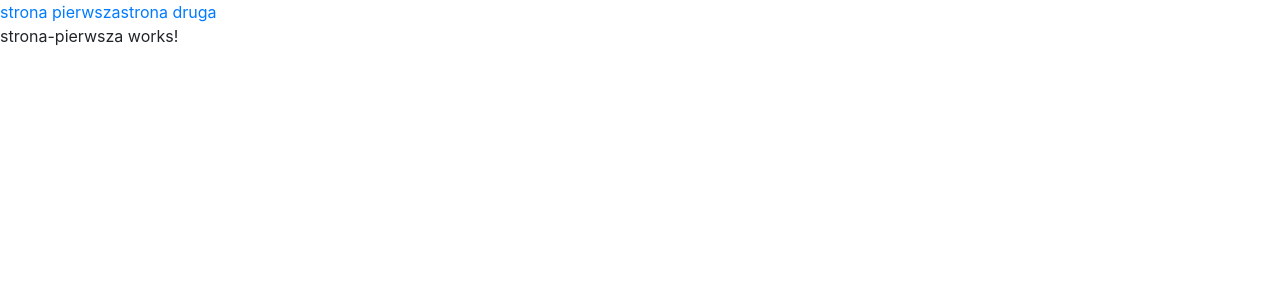
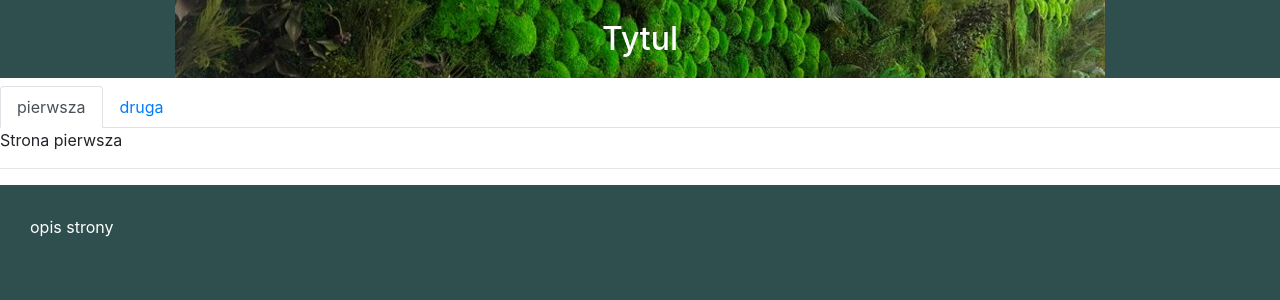
Before and after one commit to danielChrzanowski/AngularProject, an Angular app: page /strona-pierwsza in a window 1280 px wide. Shown: the top 300 px of the page. Built offline with nearby package versions, Linux system fonts and the light colour scheme.

Commit message:
navigation done

```diff
--- a/src/app/app.component.html
+++ b/src/app/app.component.html
@@ -1,6 +1,17 @@
-<nav>
-  <a routerLink="strona-pierwsza" routerLinkActive="active">strona pierwsza</a>
-  <a routerLink="strona-druga">strona druga</a>
-</nav>
+<h2>Tytul</h2>
 
-<router-outlet></router-outlet>
+  <ul class="nav nav-tabs">
+    <li class="nav-item" routerLinkActive='active'>
+      <a class="nav-link" [routerLinkActive]="['active']" [routerLink]="['strona-pierwsza']">pierwsza</a>
+    </li>
+    <li class="nav-item">
+      <a class="nav-link" [routerLinkActive]="['active']" [routerLink]="['strona-druga']">druga</a>
+    </li>
+  </ul>
+
+  <router-outlet></router-outlet>
+
+  <hr>
+  <div class="opisStrony">
+    opis strony
+  </div>
--- a/src/app/app.component.scss
+++ b/src/app/app.component.scss
@@ -0,0 +1,15 @@
+h2{
+    text-align: center;
+    padding: 20px;
+    background-image: url("src/mech.jpg");
+    background-repeat: no-repeat;
+    background-position: center;
+    background-color: darkslategray;
+    color: white;
+}
+
+.opisStrony{
+    padding: 30px;
+    color: white;
+    background-color: darkslategray;
+}
--- a/src/app/strona-pierwsza/strona-pierwsza.component.html
+++ b/src/app/strona-pierwsza/strona-pierwsza.component.html
@@ -1 +1 @@
-<p>strona-pierwsza works!</p>
+Strona pierwsza
--- a/src/styles.scss
+++ b/src/styles.scss
@@ -1 +1,4 @@
 /* You can add global styles to this file, and also import other style files */
+html{
+    background-color:darkslategray ;
+}
```
Also changed, not shown: src/mech.jpg (added).
